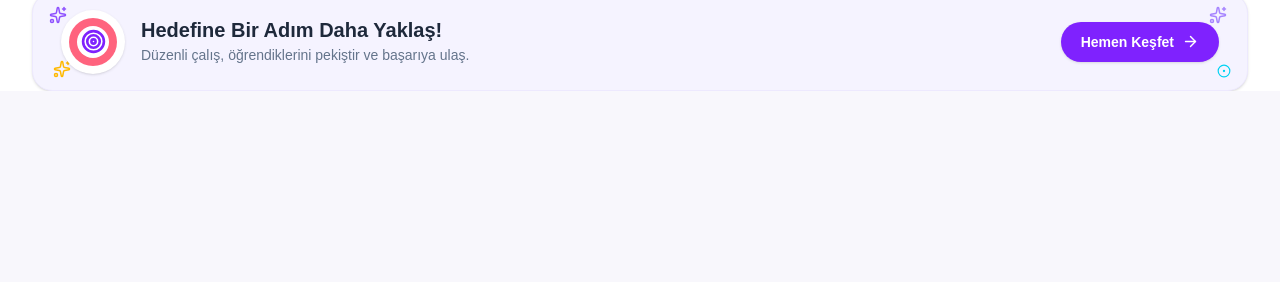
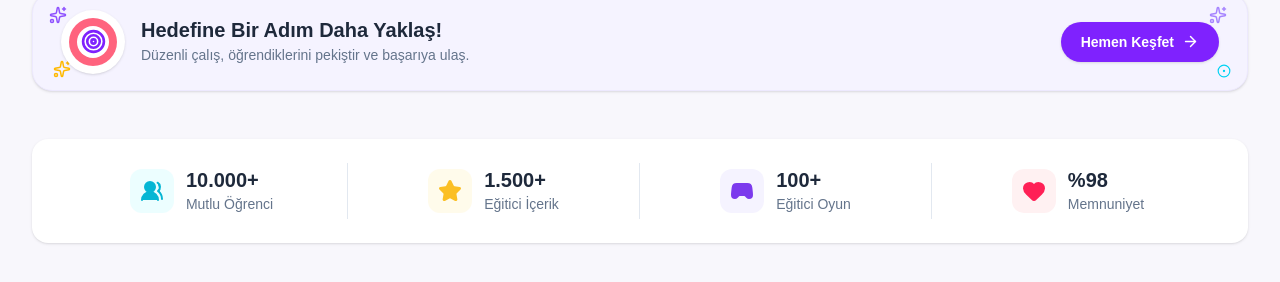
Before and after one commit to DuoByteTech/Adelon, a React (Vite) app: page / in a window 1280 px wide. Shown: the part 1044-1326 px from the top of the page. Before the commit the page ends 1135 px from the top, so only its background shows below. Built offline with nearby package versions, Linux system fonts and the light colour scheme.

Commit message:
feat: ana sayfaya istatistik alanı eklendi

```diff
--- a/src/components/layout/MainLayout.tsx
+++ b/src/components/layout/MainLayout.tsx
@@ -5,7 +5,7 @@ import { AppContainer } from "@/components/ui/AppContainer";
 
 export function MainLayout() {
   return (
-    <div className="flex min-h-screen flex-col bg-white">
+    <div className="flex min-h-screen flex-col bg-base-100">
       <Header />
 
       <main className="flex-1">
--- /dev/null
+++ b/src/features/home/components/HomeStatItem.tsx
@@ -0,0 +1,39 @@
+import type { LucideIcon } from "lucide-react";
+import { AppText } from "../../../components/ui/AppText";
+
+type HomeStatItemProps = {
+  value: string;
+  label: string;
+  icon: LucideIcon;
+  variant: "secondary" | "accent" | "primary" | "rose";
+};
+
+const variantClasses = {
+  secondary: "bg-cyan-50 text-secondary",
+  accent: "bg-amber-50 text-accent",
+  primary: "bg-violet-50 text-primary",
+  rose: "bg-rose-50 text-rose-500",
+};
+
+export function HomeStatItem({
+  value,
+  label,
+  icon: Icon,
+  variant,
+}: HomeStatItemProps) {
+  return (
+    <div className="flex flex-1 items-center justify-center gap-3 px-4 py-1">
+      <div
+        className={`flex size-11 shrink-0 items-center justify-center rounded-xl ${variantClasses[variant]}`}
+      >
+        <Icon className="size-6" fill="currentColor" strokeWidth={2} />
+      </div>
+
+      <div>
+        <AppText variant="cardTitle">{value}</AppText>
+
+        <AppText variant="small">{label}</AppText>
+      </div>
+    </div>
+  );
+}
--- /dev/null
+++ b/src/features/home/components/HomeStats.tsx
@@ -0,0 +1,53 @@
+import { Gamepad2, Heart, Star, UsersRound } from "lucide-react";
+
+import { AppCard } from "../../../components/ui/AppCard";
+import { HomeStatItem } from "./HomeStatItem";
+
+const stats = [
+  {
+    value: "10.000+",
+    label: "Mutlu Öğrenci",
+    icon: UsersRound,
+    variant: "secondary",
+  },
+  {
+    value: "1.500+",
+    label: "Eğitici İçerik",
+    icon: Star,
+    variant: "accent",
+  },
+  {
+    value: "100+",
+    label: "Eğitici Oyun",
+    icon: Gamepad2,
+    variant: "primary",
+  },
+  {
+    value: "%98",
+    label: "Memnuniyet",
+    icon: Heart,
+    variant: "rose",
+  },
+] as const;
+
+export function HomeStats() {
+  return (
+    <section className="py-12">
+      <div className="mx-auto">
+        <AppCard className="border-none shadow-sm">
+          <div className="grid grid-cols-1 divide-y divide-base-300 sm:grid-cols-2 sm:divide-x sm:divide-y-0 lg:grid-cols-4">
+            {stats.map((stat) => (
+              <HomeStatItem
+                key={stat.label}
+                value={stat.value}
+                label={stat.label}
+                icon={stat.icon}
+                variant={stat.variant}
+              />
+            ))}
+          </div>
+        </AppCard>
+      </div>
+    </section>
+  );
+}
--- a/src/features/home/pages/HomePage.tsx
+++ b/src/features/home/pages/HomePage.tsx
@@ -2,6 +2,7 @@ import { HomeHero } from "../components/HomeHero";
 import { HomeLessons } from "../components/HomeLessons";
 import { HomeMotivationBanner } from "../components/HomeMotivationBanner";
 import { HomeQuickAccess } from "../components/HomeQuickAccess";
+import { HomeStats } from "../components/HomeStats";
 
 export function HomePage() {
   return (
@@ -10,6 +11,7 @@ export function HomePage() {
       <HomeQuickAccess />
       <HomeLessons />
       <HomeMotivationBanner />
+      <HomeStats />
     </>
   );
 }
```
